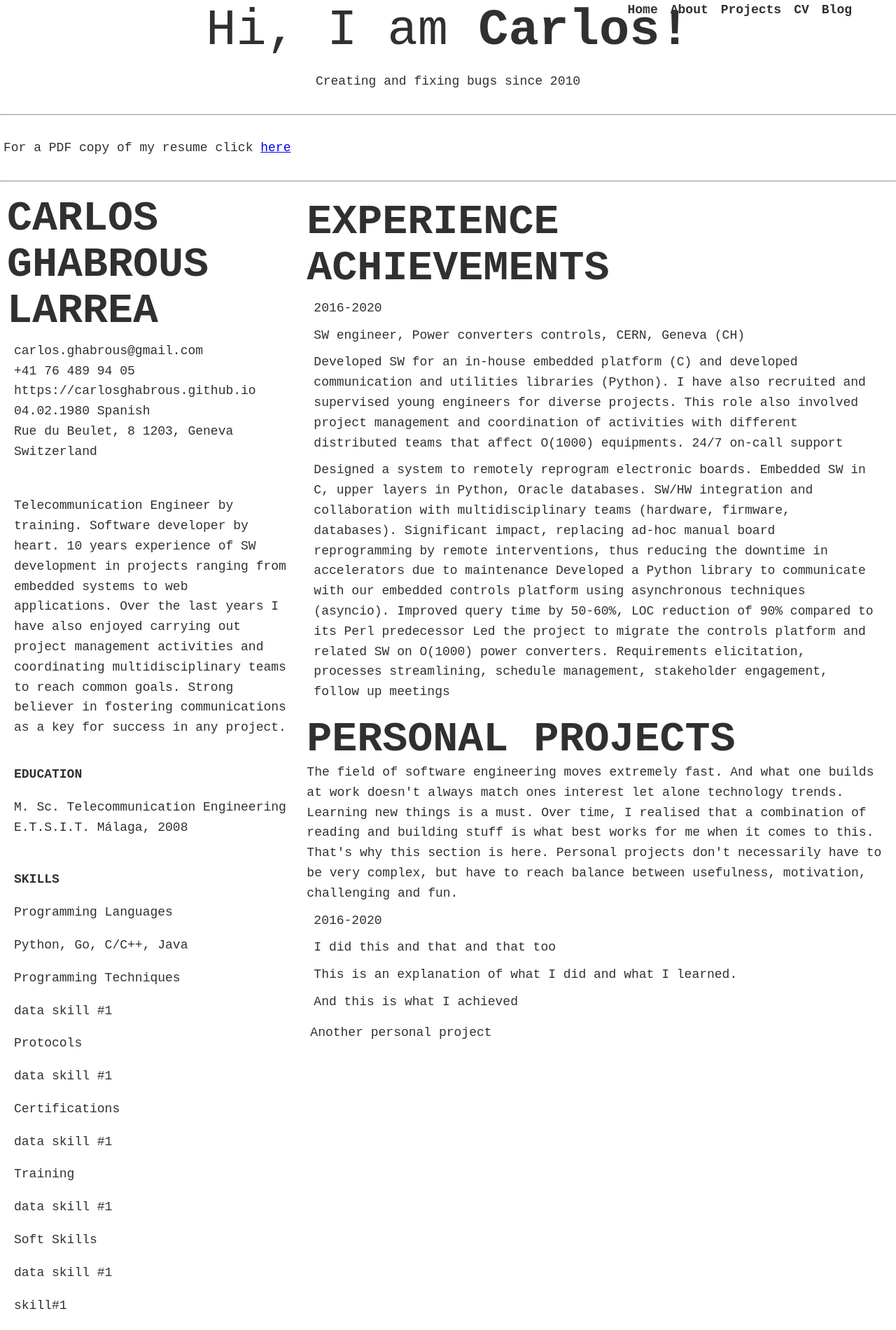
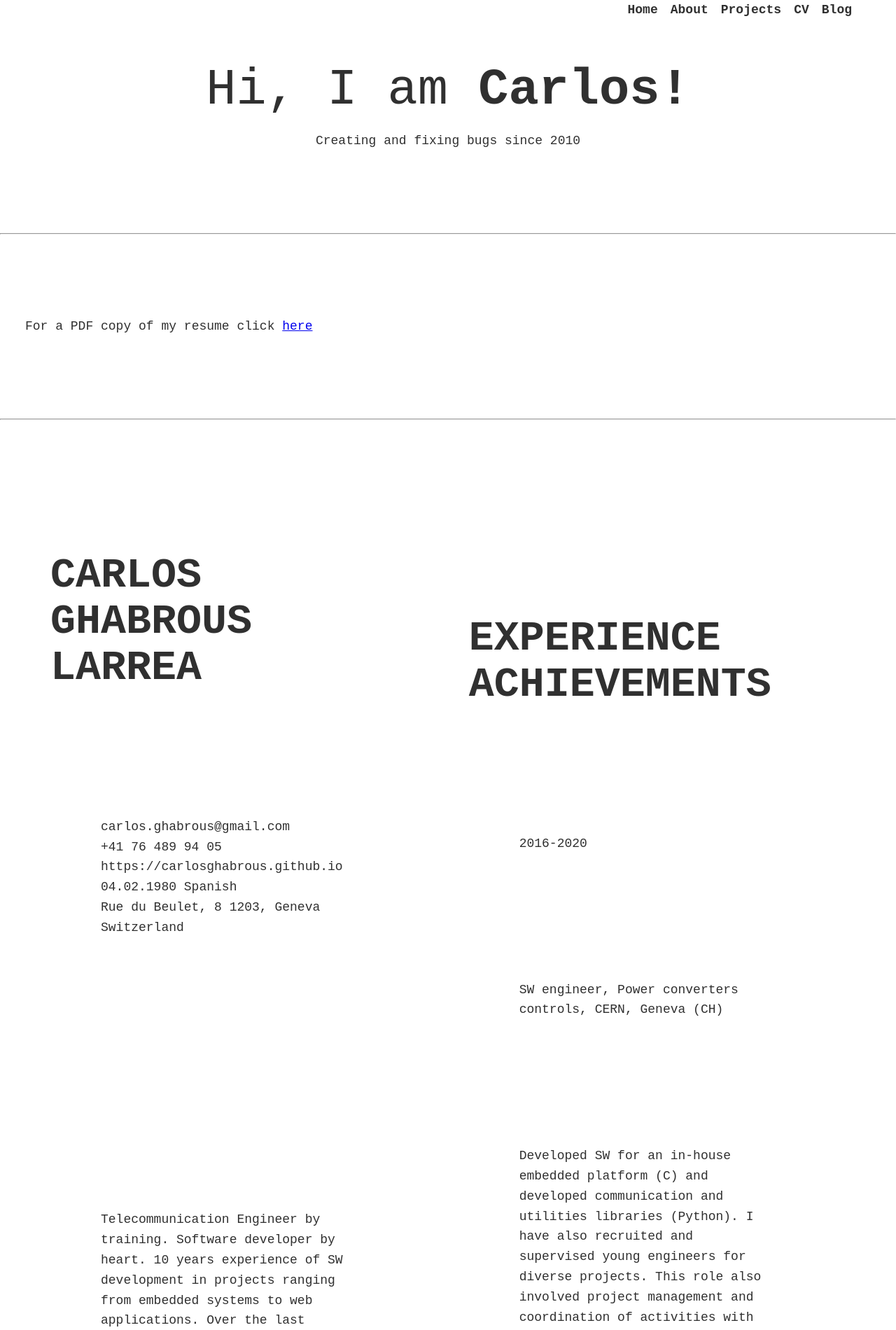
Before and after one commit to carlosghabrous/carlosghabrous.github.io, a Jekyll site: the page built from cv/index.html, in a window 1280 px wide. Shown: the top 1900 px of the page at 70% size. Built offline with Jekyll 4.4.1, drawn with Linux system fonts in a browser that asks for light colours.

Commit message:
Site#12: Do not overwrite 'section' selector in cv.scss

```diff
--- a/_sass/cv.scss
+++ b/_sass/cv.scss
@@ -1,10 +1,5 @@
 body {
     scroll-behavior: smooth;
-}
-
-section {
-  padding: 5px;
-  margin:  0;
 }
 
 .cv-container {
```
